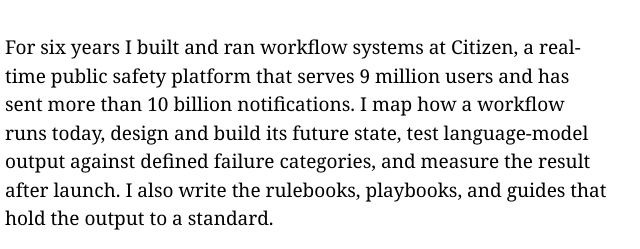
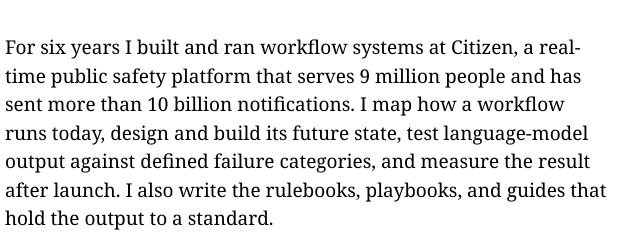
Before and after one commit to s-odess/Portfolio, a plain HTML site: page index.html in a window 1280 px wide. Shown: the part 278-527 px from the top of the page, 332-972 px from the left. Drawn offline with Linux system fonts and the light colour scheme.

Commit message:
Correct wording from 'users' to 'people'

```diff
--- a/index.html
+++ b/index.html
@@ -144,7 +144,7 @@
 </header>
 
 <main>
-  <p>For six years I built and ran workflow systems at Citizen, a real-time public safety platform that serves 9 million users and has sent more than 10 billion notifications. I map how a workflow runs today, design and build its future state, test language-model output against defined failure categories, and measure the result after launch. I also write the rulebooks, playbooks, and guides that hold the output to a standard.</p>
+  <p>For six years I built and ran workflow systems at Citizen, a real-time public safety platform that serves 9 million people and has sent more than 10 billion notifications. I map how a workflow runs today, design and build its future state, test language-model output against defined failure categories, and measure the result after launch. I also write the rulebooks, playbooks, and guides that hold the output to a standard.</p>
   <p>I helped the operations team absorb a <mark>66% reduction in operational baseline hours</mark> as its workload grew, by combining language-model workflows, automation, and playbooks with faster model deployment and more frequent checks of model output.</p>
   <p>I am based in Amherst, Massachusetts. Write to me at <a href="mailto:shimshonodess@gmail.com">shimshonodess@gmail.com</a>, or find me on <a href="https://linkedin.com/in/shoshone" target="_blank" rel="noopener">LinkedIn</a>.</p>
 
```
